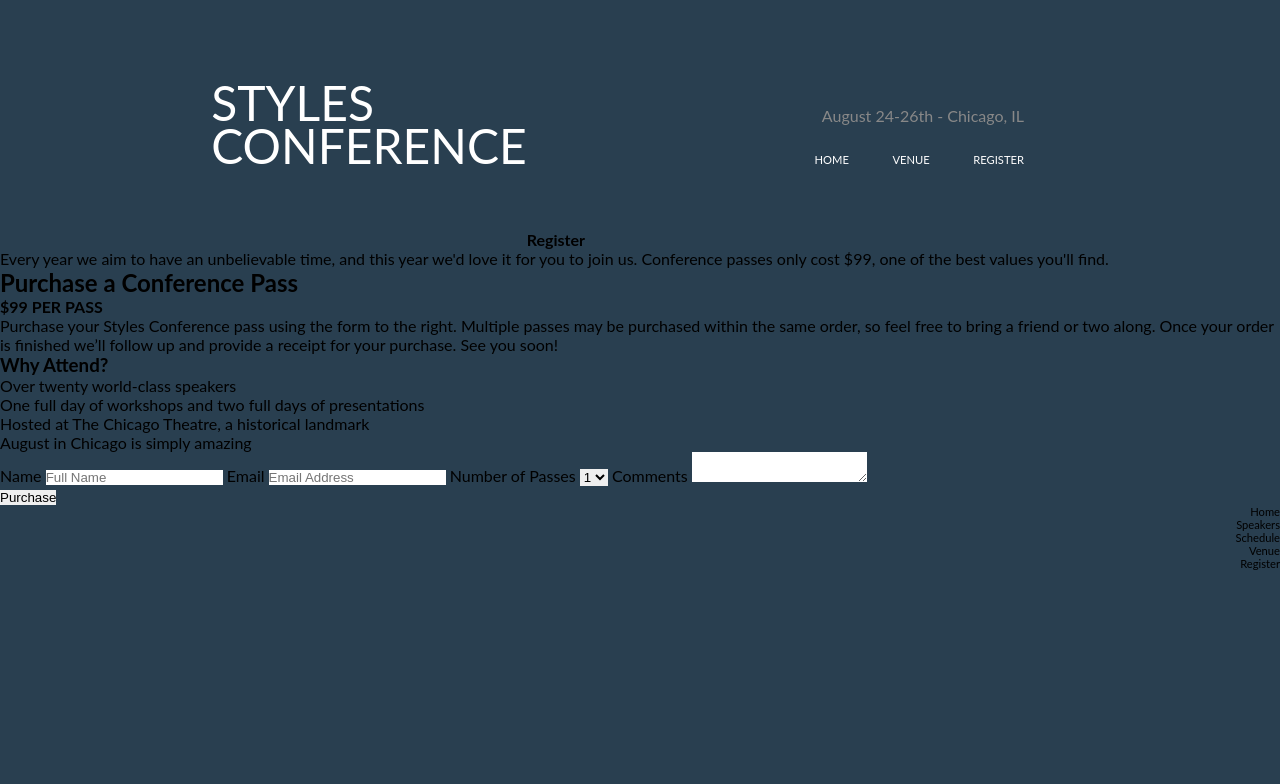
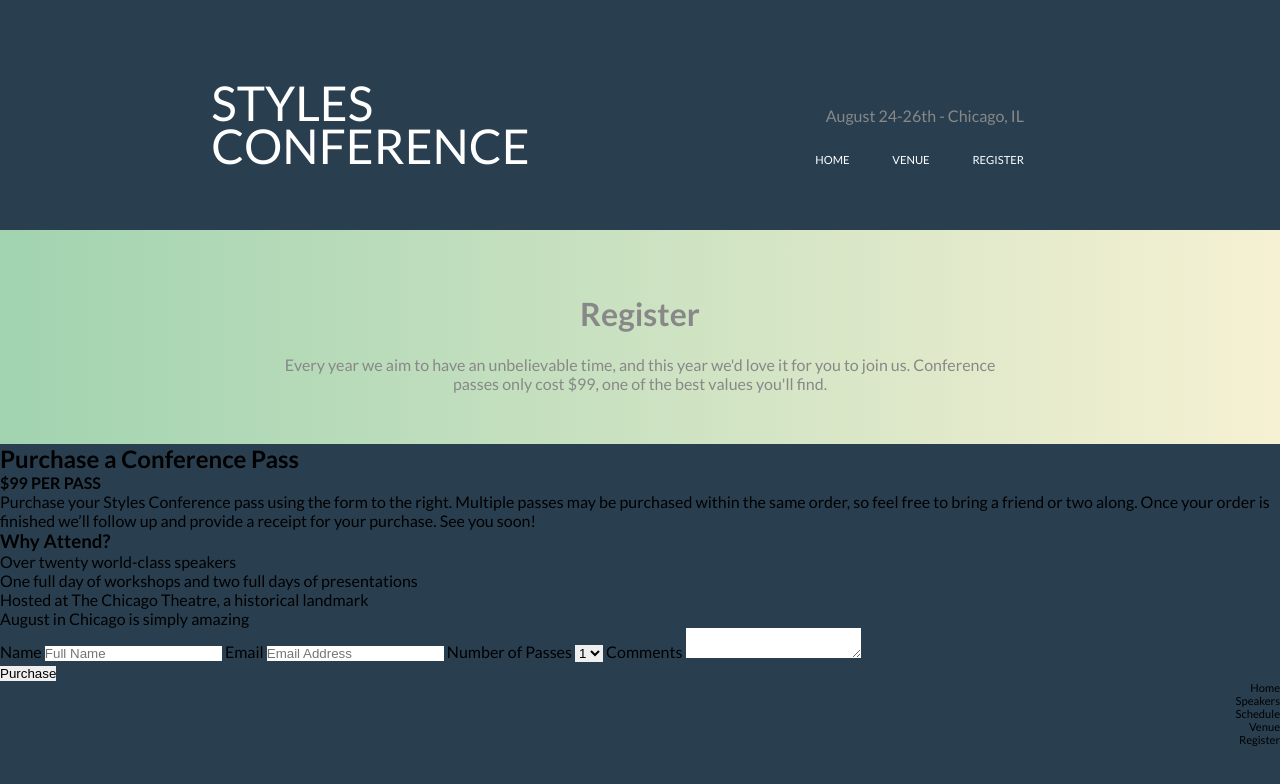
Before and after one commit to Eminentzeal/Conference-Page-Ezekiel-Esther, a plain HTML site: page index.html in a window 1280 px wide. Drawn offline with Linux system fonts and the light colour scheme; files whose address does not match are found by name.

Commit message:
modifying style.css in registerpage

```diff
--- a/assets/stylesheet/style.css
+++ b/assets/stylesheet/style.css
@@ -45,7 +45,7 @@
     padding: 5% 22% 4% 22%;
     color: #888;
 }
-.venue {
+.register {
     font-size: 200%;
     padding-bottom: 3%;
 }
--- a/index.html
+++ b/index.html
@@ -5,6 +5,7 @@
     <meta name="viewport" content="width=device-width, initial-scale=1.0">
     <title>Document</title>
     <link rel="stylesheet" href="..//assets/stylesheet/style.css">
+    <link href="https://fonts.googleapis.com/css2?family=Lato:ital,wght@0,100;0,300;0,400;0,700;0,900;1,100;1,300;1,400;1,700;1,900&display=swap" rel="stylesheet">
 </head>
 
 <body class="body">
@@ -20,8 +21,8 @@
         </nav>
     </header>
     <main>
-        <section>
-            <h4>Register</h4>
+        <section class="section">
+            <h4 class="register">Register</h4>
             <p>Every year we aim to have an unbelievable time, and this year we'd love it for you to join us. Conference passes only cost $99, one of the best values you'll find.</p>
         </section>
         <div>
```
